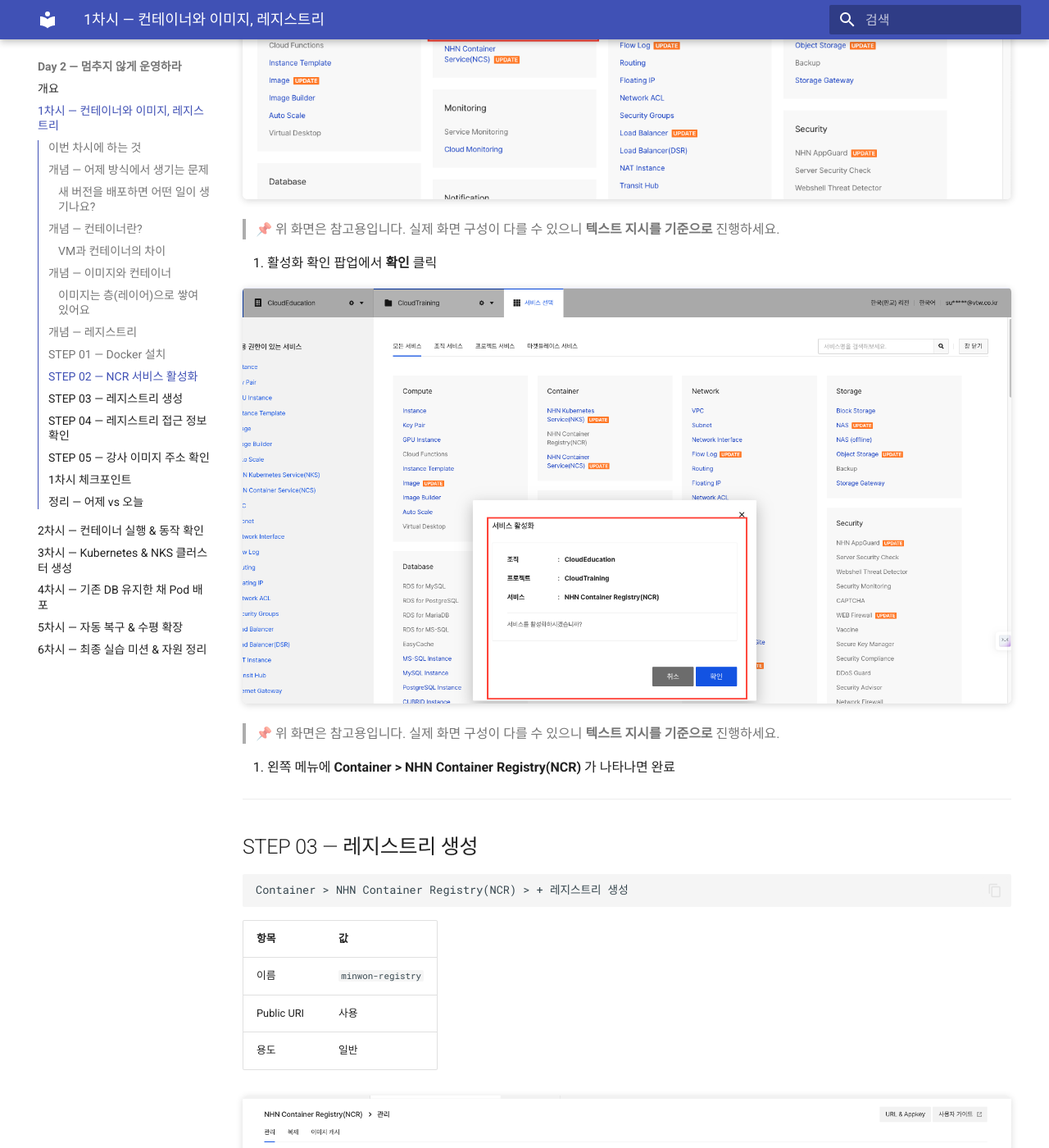
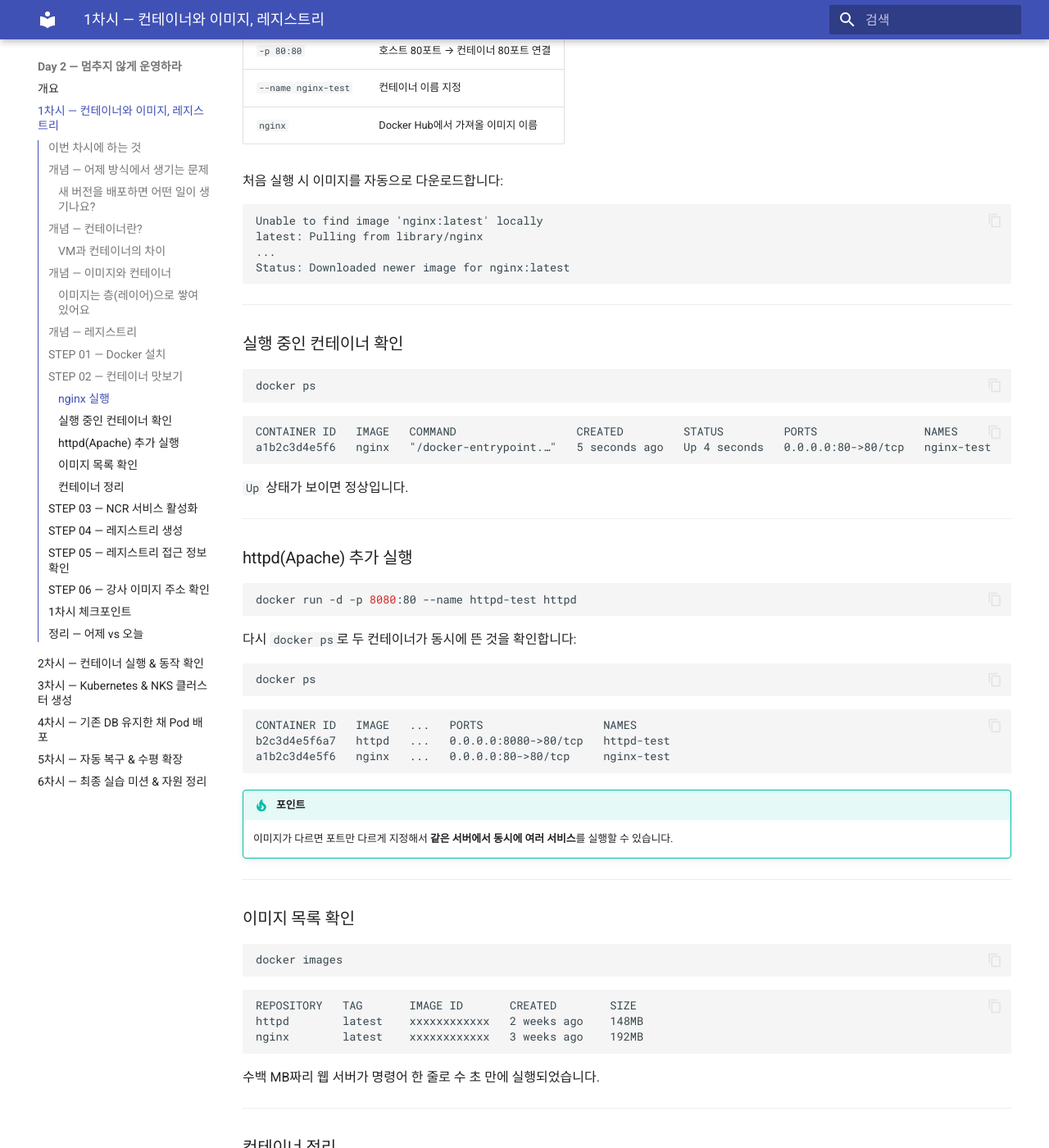
Before and after one commit to skilleat-labs/cloud-native-minwon-lab, an MkDocs documentation site: the page built from docs/day2/session1.md, in a window 1280 px wide and 1400 px high, scrolled down 4925 px. Shown: the whole window at 82% size. Built offline with MkDocs 1.6.1 and Material for MkDocs 9.7.7, drawn with Linux system fonts in a browser that asks for light colours; some of the changed text lies outside the part shown.

Commit message:
day2/session1: 컨테이너 맛보기 실습 추가 (STEP 02)
Docker 설치 직후 nginx·httpd를 직접 실행해보는 체험 스텝 추가.
docker run / docker ps / docker images / docker stop·rm 핵심 명령어 포함.
기존 NCR 관련 STEP 02~05 → 03~06으로 renumber.

````diff
--- a/docs/day2/session1.md
+++ b/docs/day2/session1.md
@@ -10,10 +10,11 @@
 | STEP | 내용 |
 |------|------|
 | 01 | Docker 설치 |
-| 02 | NCR 서비스 활성화 |
-| 03 | 레지스트리 생성 |
-| 04 | 레지스트리 접근 정보 확인 |
-| 05 | 강사 레지스트리에서 이미지 주소 확인 |
+| 02 | 컨테이너 맛보기 — nginx · httpd 실행 |
+| 03 | NCR 서비스 활성화 |
+| 04 | 레지스트리 생성 |
+| 05 | 레지스트리 접근 정보 확인 |
+| 06 | 강사 레지스트리에서 이미지 주소 확인 |
 
 ---
 
@@ -203,7 +204,108 @@
 
 ---
 
-## STEP 02 — NCR 서비스 활성화
+## STEP 02 — 컨테이너 맛보기
+
+> 명령어 한 줄이면 서버가 뜹니다. 직접 확인해봅니다.
+
+### nginx 실행
+
+```bash
+docker run -d -p 80:80 --name nginx-test nginx
+```
+
+| 옵션 | 의미 |
+|------|------|
+| `-d` | 백그라운드로 실행 |
+| `-p 80:80` | 호스트 80포트 → 컨테이너 80포트 연결 |
+| `--name nginx-test` | 컨테이너 이름 지정 |
+| `nginx` | Docker Hub에서 가져올 이미지 이름 |
+
+처음 실행 시 이미지를 자동으로 다운로드합니다:
+
+```
+Unable to find image 'nginx:latest' locally
+latest: Pulling from library/nginx
+...
+Status: Downloaded newer image for nginx:latest
+```
+
+---
+
+### 실행 중인 컨테이너 확인
+
+```bash
+docker ps
+```
+
+```
+CONTAINER ID   IMAGE   COMMAND                  CREATED         STATUS         PORTS                NAMES
+a1b2c3d4e5f6   nginx   "/docker-entrypoint.…"   5 seconds ago   Up 4 seconds   0.0.0.0:80->80/tcp   nginx-test
+```
+
+`Up` 상태가 보이면 정상입니다.
+
+---
+
+### httpd(Apache) 추가 실행
+
+```bash
+docker run -d -p 8080:80 --name httpd-test httpd
+```
+
+다시 `docker ps`로 두 컨테이너가 동시에 뜬 것을 확인합니다:
+
+```bash
+docker ps
+```
+
+```
+CONTAINER ID   IMAGE   ...   PORTS                  NAMES
+b2c3d4e5f6a7   httpd   ...   0.0.0.0:8080->80/tcp   httpd-test
+a1b2c3d4e5f6   nginx   ...   0.0.0.0:80->80/tcp     nginx-test
+```
+
+!!! tip "포인트"
+    이미지가 다르면 포트만 다르게 지정해서 **같은 서버에서 동시에 여러 서비스**를 실행할 수 있습니다.
+
+---
+
+### 이미지 목록 확인
+
+```bash
+docker images
+```
+
+```
+REPOSITORY   TAG       IMAGE ID       CREATED        SIZE
+httpd        latest    xxxxxxxxxxxx   2 weeks ago    148MB
+nginx        latest    xxxxxxxxxxxx   3 weeks ago    192MB
+```
+
+수백 MB짜리 웹 서버가 명령어 한 줄로 수 초 만에 실행되었습니다.
+
+---
+
+### 컨테이너 정리
+
+실습이 끝나면 정리합니다.
+
+```bash
+docker stop nginx-test httpd-test
+docker rm nginx-test httpd-test
+```
+
+```bash
+docker ps   # 아무것도 안 나오면 정상
+```
+
+!!! info "stop vs rm"
+    - `stop`: 컨테이너 중지 (이미지는 남아 있음)
+    - `rm`: 컨테이너 삭제 (이미지는 남아 있음, `docker images`로 확인 가능)
+
+---
+
+## STEP 03 — NCR 서비스 활성화
 
 1. 콘솔 상단 **서비스 선택** 클릭
 2. **Container** 분류에서 **NHN Container Registry(NCR)** 클릭
@@ -220,7 +322,7 @@
 
 ---
 
-## STEP 03 — 레지스트리 생성
+## STEP 04 — 레지스트리 생성
 
 ```
 Container > NHN Container Registry(NCR) > + 레지스트리 생성
@@ -254,7 +356,7 @@
 
 ---
 
-## STEP 05 — 강사 이미지 주소 확인
+## STEP 06 — 강사 이미지 주소 확인
 
 이번 실습에서는 강사가 미리 만들어 둔 이미지를 사용합니다.
 
@@ -279,8 +381,9 @@
 | ① | 어제 방식에서 서버마다 결과가 달라지는 이유를 말할 수 있다 |
 | ② | 이미지와 컨테이너의 차이를 설명할 수 있다 |
 | ③ | App VM에 Docker가 설치되었다 (`docker --version` 확인) |
-| ④ | NCR 레지스트리가 생성되었다 |
-| ⑤ | 강사 이미지 주소를 확인했다 |
+| ④ | nginx · httpd 컨테이너를 실행하고 `docker ps`로 확인했다 |
+| ⑤ | NCR 레지스트리가 생성되었다 |
+| ⑥ | 강사 이미지 주소를 확인했다 |
 
 ---
 
````
Also changed, not shown: other parts of docs/day2/session1.md (+1 -1 lines).
